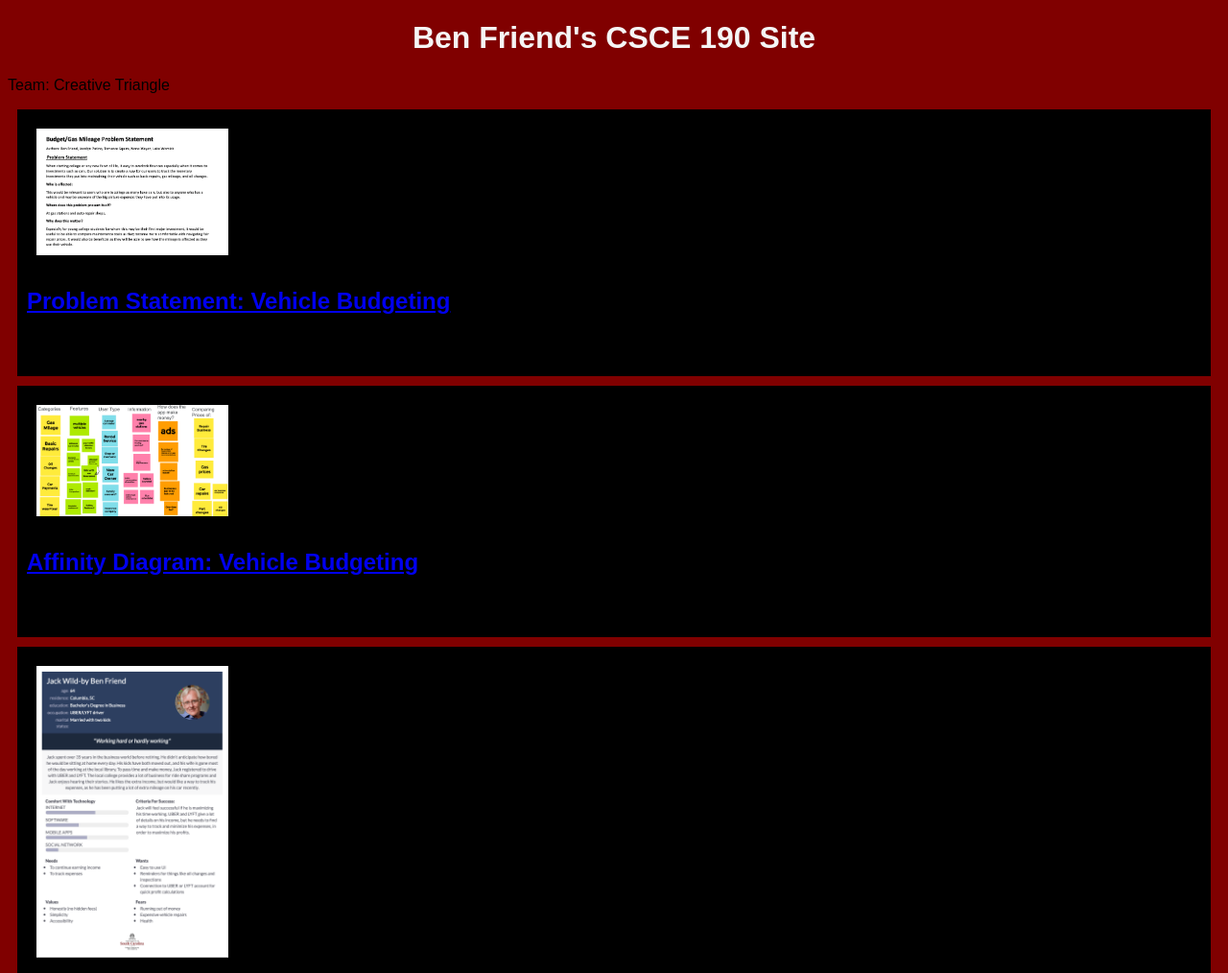
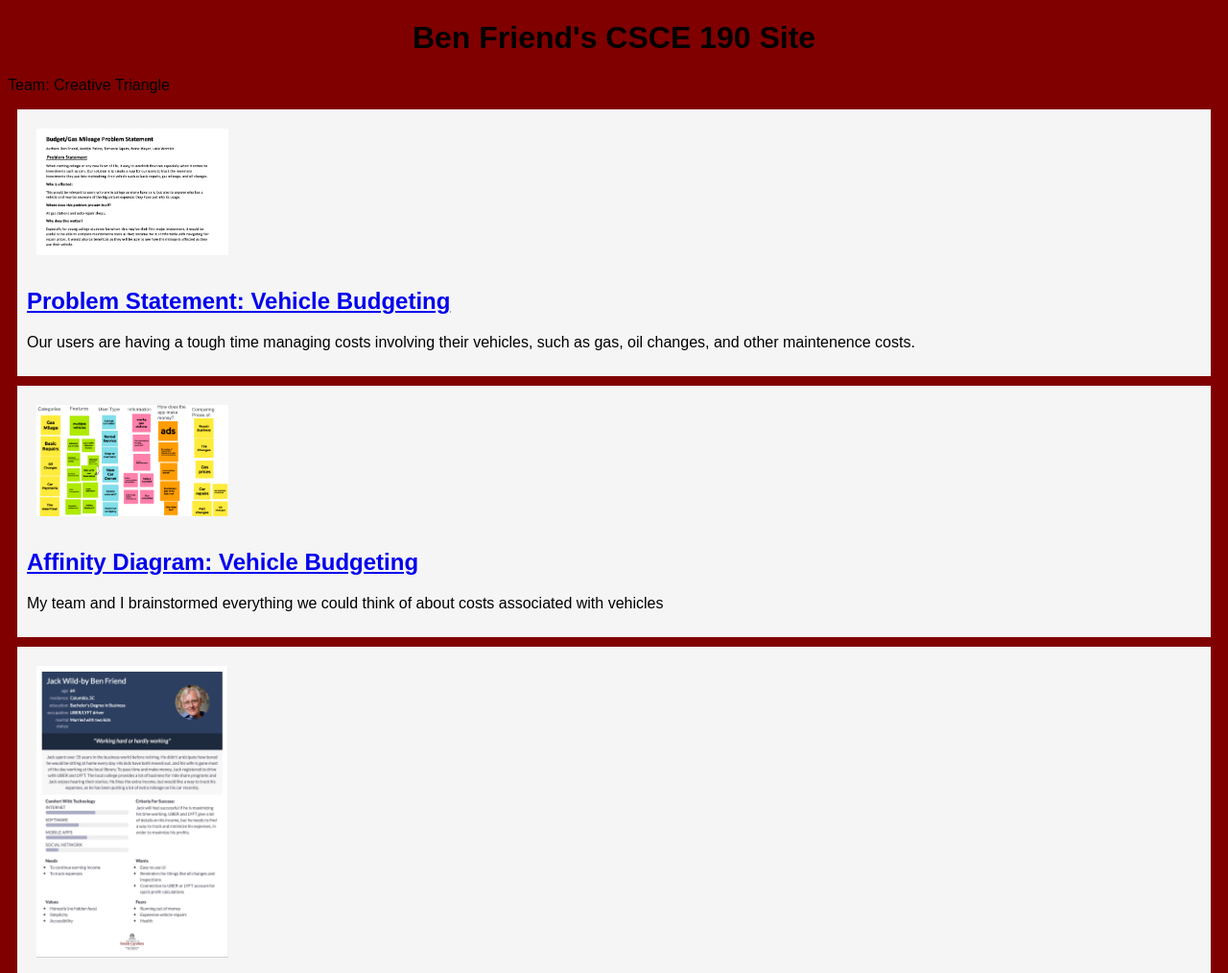
Before and after one commit to bfriend14/bfriend14.github.io, a plain HTML site: page index.html in a window 1280 px wide. Shown: the top 1014 px of the page at 96% size. Drawn offline with Linux system fonts and the light colour scheme.

Commit message:
edited style

```diff
--- a/styles.css
+++ b/styles.css
@@ -7,7 +7,7 @@ body {
     display: flexbox;
     padding: 10px;
     margin: 10px;
-    background: black;
+    background: whitesmoke;
 }
 
 .assignment img{
@@ -16,6 +16,6 @@ body {
 }
 
 h1{
-    color: whitesmoke;
+    color: black;
     text-align: center;
 }
```
